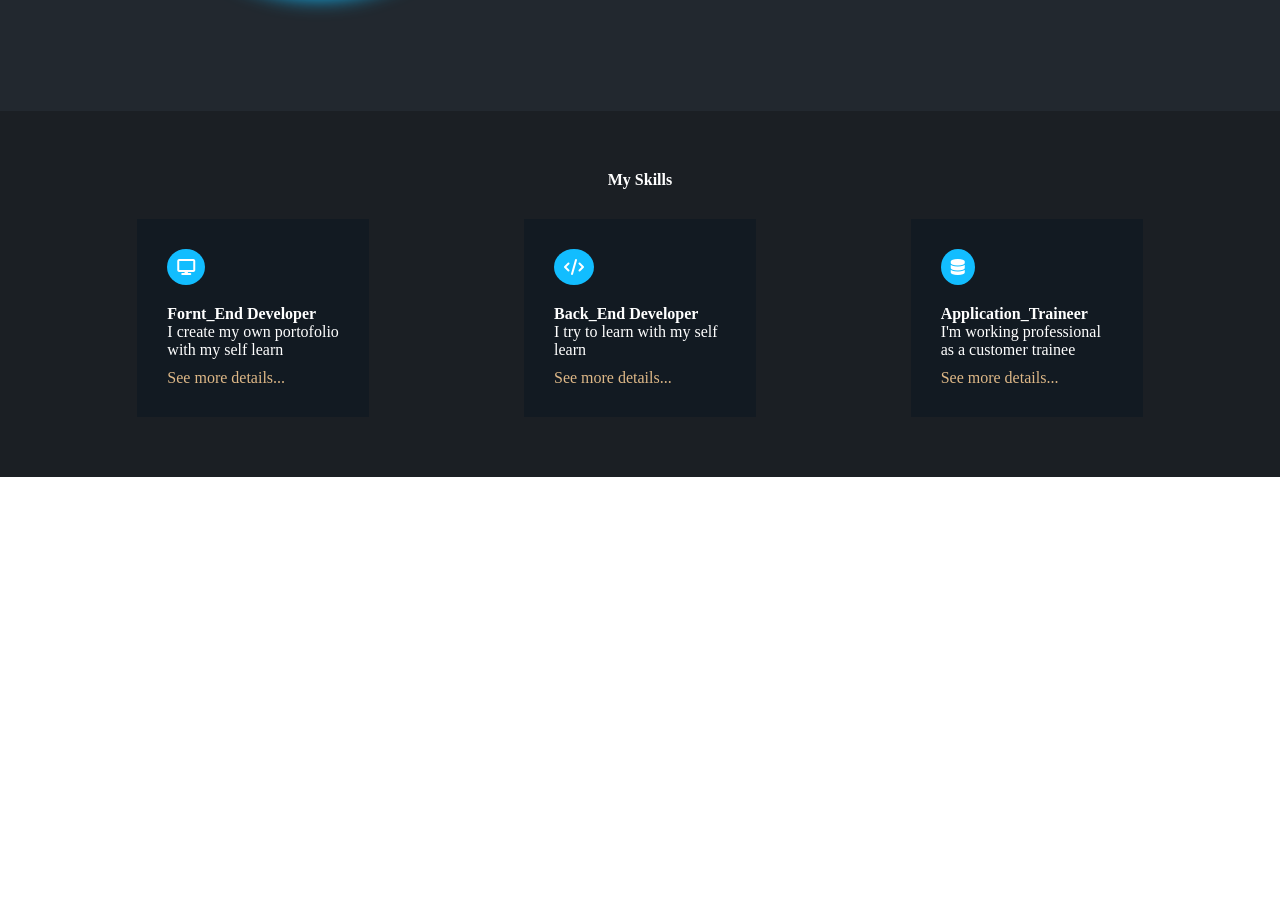
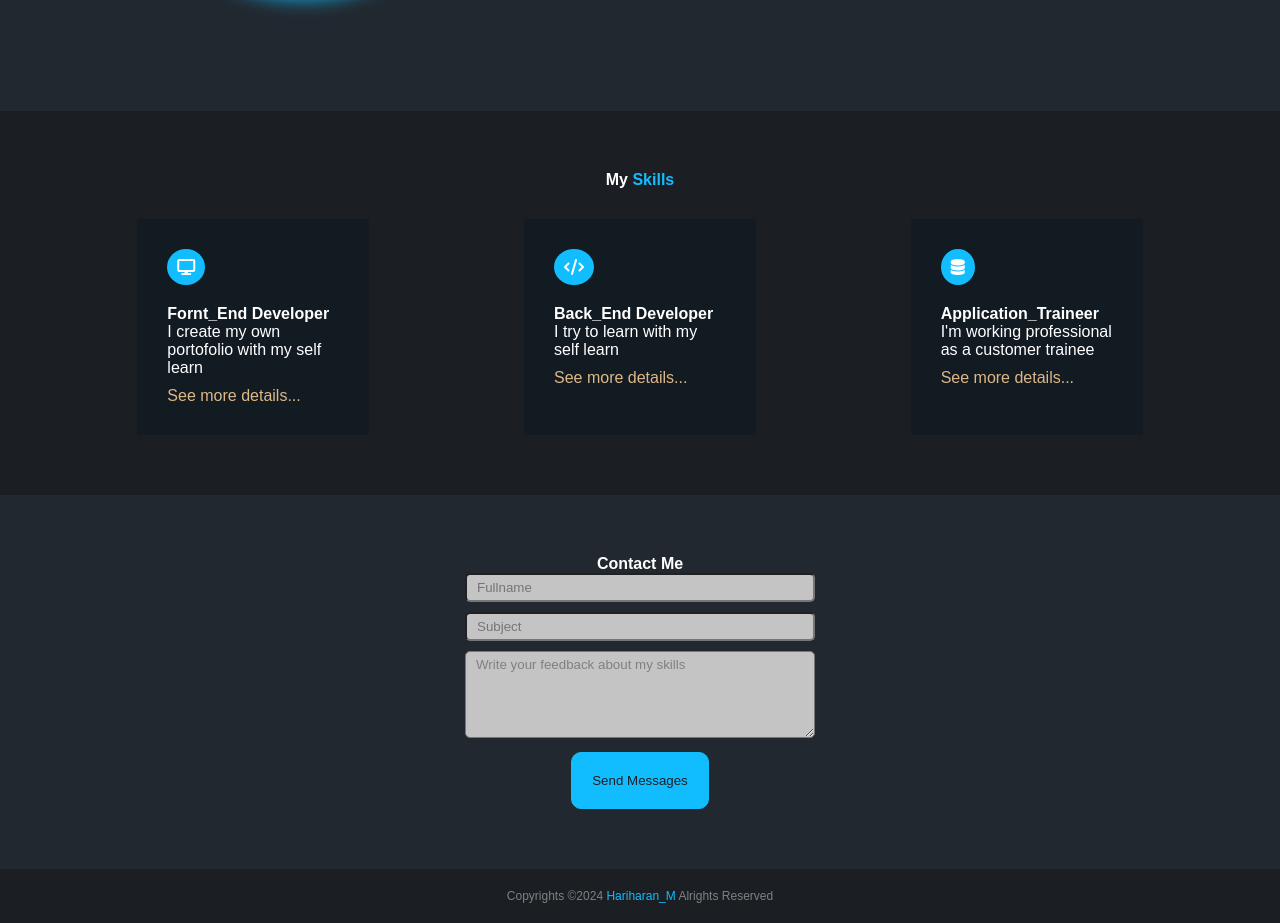
Before and after one commit to HARIHARAN555/Protofolio, a plain HTML site: page index.html in a window 1280 px wide. Shown: the part 1061-1984 px from the top of the page. Before the commit the page ends 1538 px from the top, so only its background shows below. Drawn offline with Linux system fonts and the light colour scheme.

Commit message:
footer + scrolloption

```diff
--- a/assets/Css/style.css
+++ b/assets/Css/style.css
@@ -3,6 +3,12 @@
     margin: 0;
     padding: 0;
     box-sizing: border-box;
+}
+body{
+    font-family: sans-serif;
+}
+html{
+    scroll-behavior: smooth;
 }
 :root{
     --prmary:#12bdff;
@@ -156,6 +162,12 @@ ul.hero_section--social-icons{
     justify-content: space-around;
     margin-top: 20px;
 }
+.work-section_tittle{
+    font-weight: 900;
+}
+.work-section_tittle>span{
+    color: var(--prmary);
+}
 .work-section_box>span>i{
     margin-bottom: 20px;
     background-color: #12bdff;
@@ -183,3 +195,34 @@ ul.hero_section--social-icons{
     text-decoration: none;
     color: burlywood;
 }
+/* Contact section */
+.contact-section{
+    text-align: center;
+    background-color: #22282f;
+    color: #fff;
+    padding: 60px;
+}
+.contact-section div> input,textarea{
+    background-color: #c4c4c4;
+    outline: none;
+    font-family: sans-serif !important;
+    cursor: pointer;
+    margin-bottom: 10px;
+    padding: 5px 10px;
+    width: 350px;
+    border-radius: 5px;
+    color: gray;
+}
+
+/* Footer */
+footer{
+    text-align: center;
+    padding: 20px;
+    color: gray;
+    background-color: var(--dark-primary);
+    font-size: 12px;
+}
+footer a{
+    text-decoration: none;
+    color: var(--prmary);
+}
--- a/index.html
+++ b/index.html
@@ -19,9 +19,9 @@
         <div>
             <ul>
                 <li><a href="#">Home</a></li>
-                <li><a href="#">About</a></li>
-                <li><a href="#">Contact us</a></li>
-                <li><a href="#">Skills</a></li>
+                <li><a href="#aboutus">About</a></li>
+                <li><a href="#contactus">Contact us</a></li>
+                <li><a href="#mywork">Skills</a></li>
             </ul>
         </div>
         <div><button class="dark-button">Download CV</button></div>
@@ -45,7 +45,7 @@
             <div><img src="./assets/Images/hari.png" alt="Hariharan_Protofolio" width="450px"></div>
         </section>
         <!--About Hero section 2  -->
-        <section class="about-section">
+        <section class="about-section" id="aboutus">
             <img src="./assets/Images/protofolio image.png" alt="about me">
             <div class="about-section_dec">
                 <h4>I am a Fullstack <span>Developer</span></h4>
@@ -70,8 +70,8 @@
             </div>
         </section>
         <!-- My work -->
-        <section class="work-section">
-            <h4 class="work-section_tittle">My Skills</h4>
+        <section class="work-section" id="mywork">
+            <h4 class="work-section_tittle">My <span> Skills</span></h4>
             <div class="work-section_items">
                 <div class=" work-section_box">
                     <span><i class="fa-solid fa-display"></i></span>
@@ -99,7 +99,29 @@
                 </div>
             </div>
         </section>
+        <!-- contact -->
+        <section class="contact-section" id="contactus">
+            <h4>Contact <span>Me</span></h4>
+            <form>
+                <div>
+                    <input type="text" name="fullname" placeholder="Fullname" title="Fullname">
+                </div>
+                <div>
+                    <input type="text" name="Subject" placeholder="Subject">
+                </div>
+                <div>
+                    <textarea name="brief" rows="5">Write your feedback about my skills</textarea>
+                </div>
+                <div>
+                    <button class="btn hero-buttons ">Send Messages</button>
+                </div>
+            </form>
+        </section>
     </main>
+    <footer>
+        <p>Copyrights &copy;2024 <a href="https://github.com/HARIHARANM555" target="_blank">Hariharan_M</a> Alrights
+            Reserved</p>
+    </footer>
 </body>
 
 </html>
```
